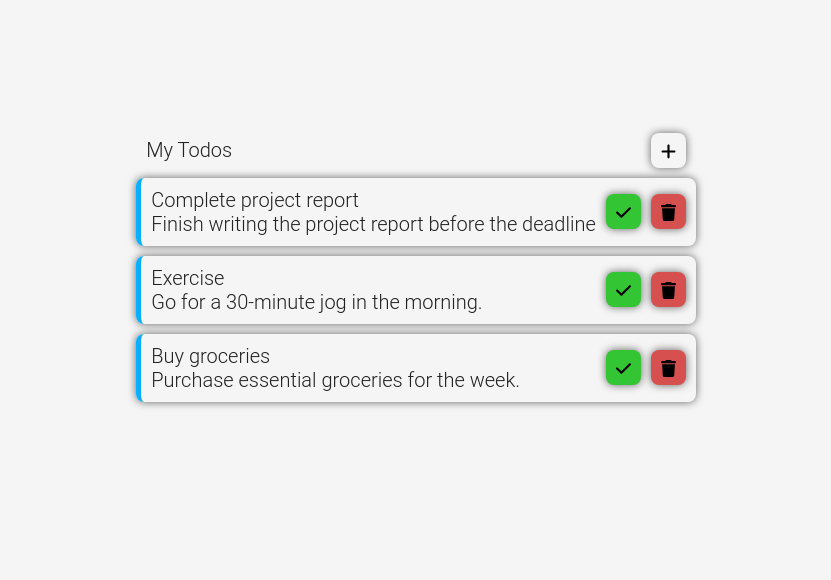
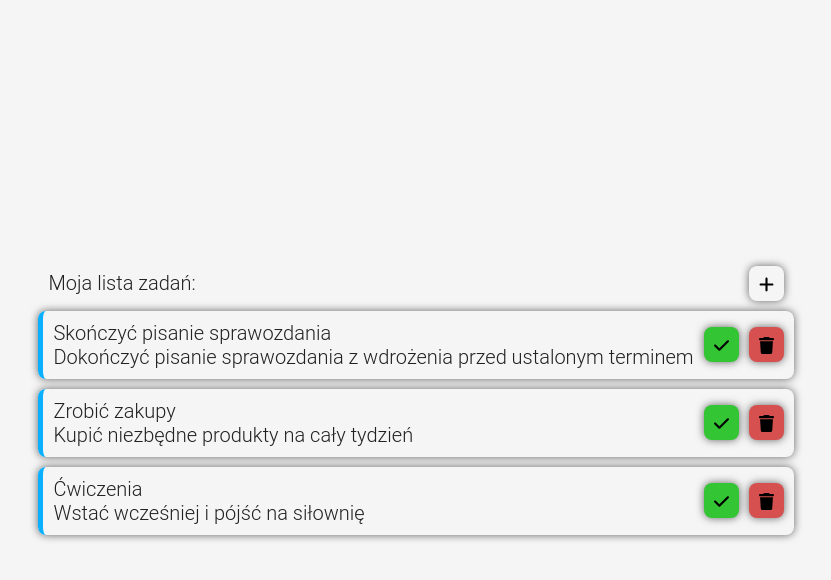
Before and after one commit to Uszkers/angular-bootcamp, an Angular app: page / in a window 1280 px wide. Shown: the top 580 px of the page, without its empty margins (224-1055 px from the left). Built offline with nearby package versions, Linux system fonts and the light colour scheme.

Commit message:
Chapter 1.1. * odświeżenie

```diff
--- a/src/app/app.component.html
+++ b/src/app/app.component.html
@@ -1,13 +1,13 @@
 <ul class="todos">
-  <header class="todos__header"> My Todos
+  <header class="todos__header"> Moja lista zadań:
     <button class="c-button c-button--icon">
       <img src="assets/plus-solid.svg">
     </button>
   </header>
   <li class="todo">
     <div>
-      <h4>Complete project report</h4>
-      <span>Finish writing the project report before the deadline</span>
+      <h4>Skończyć pisanie sprawozdania</h4>
+      <span>Dokończyć pisanie sprawozdania z wdrożenia przed ustalonym terminem</span>
     </div>
     <div class="todo__buttons">
       <button class="c-button c-button--icon c-button--confirm">
@@ -20,8 +20,8 @@
   </li>
   <li class="todo">
     <div>
-      <h4>Exercise</h4>
-      <span>Go for a 30-minute jog in the morning.</span>
+      <h4>Zrobić zakupy</h4>
+      <span>Kupić niezbędne produkty na cały tydzień</span>
     </div>
     <div class="todo__buttons">
       <button class="c-button c-button--icon c-button--confirm">
@@ -34,8 +34,8 @@
   </li>
   <li class="todo">
     <div>
-      <h4>Buy groceries</h4>
-      <span>Purchase essential groceries for the week.</span>
+      <h4>Ćwiczenia</h4>
+      <span>Wstać wcześniej i pójść na siłownię</span>
     </div>
     <div class="todo__buttons">
       <button class="c-button c-button--icon c-button--confirm">
@@ -47,4 +47,3 @@
     </div>
   </li>
 </ul>
-<router-outlet></router-outlet>
```
